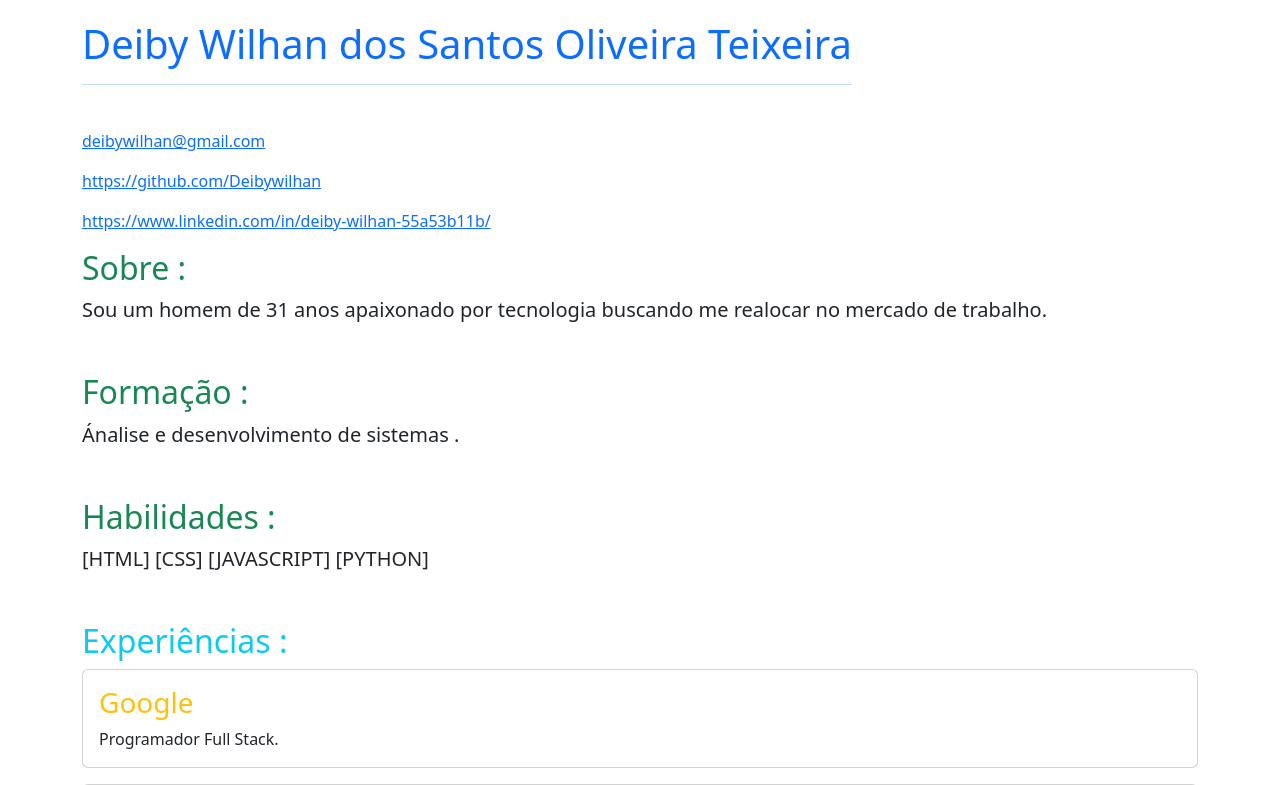
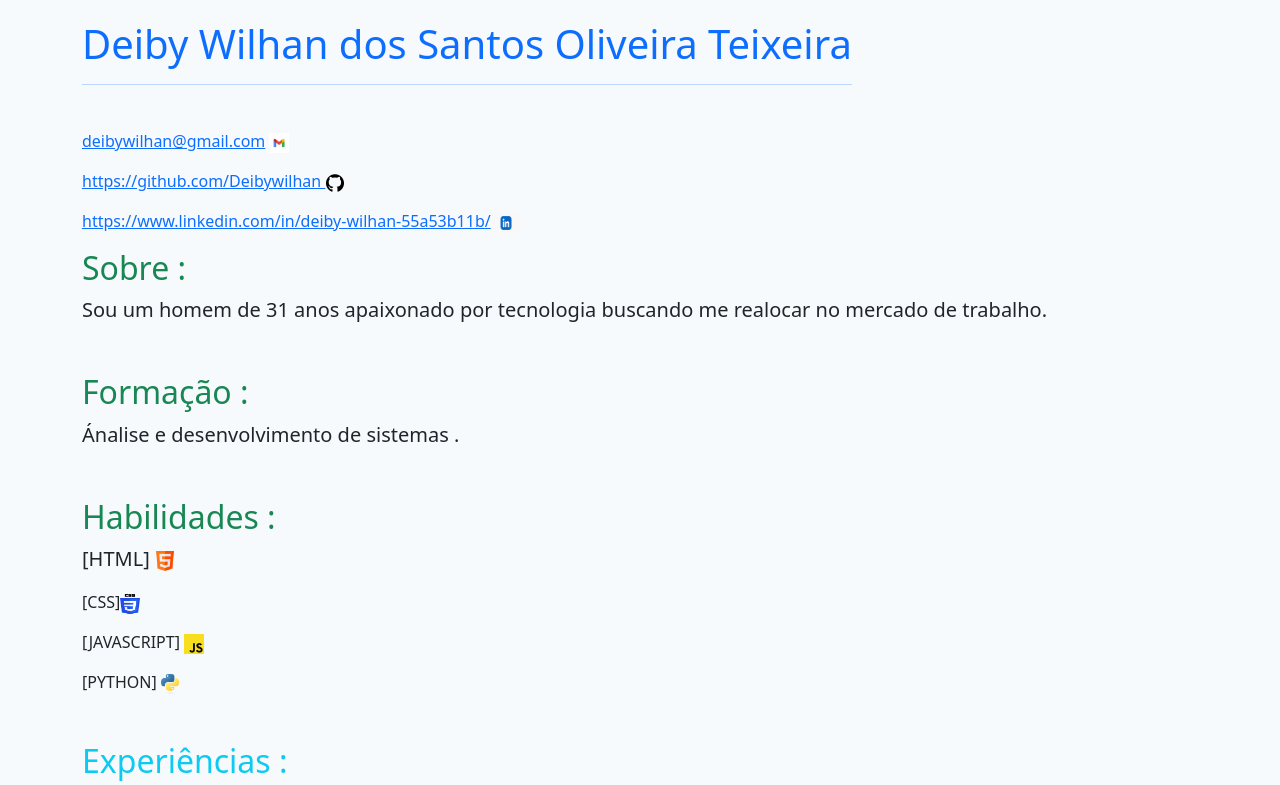
Before and after one commit to Deibywilhan/Python-UC02, a plain HTML site: page Aula1/código/atividade1.html in a window 1280 px wide. Shown: the top 785 px of the page. Drawn offline with nearby package versions, Linux system fonts and the light colour scheme.

Commit message:
Atualização

```diff
--- a/Aula1/código/atividade1.html
+++ b/Aula1/código/atividade1.html
@@ -16,9 +16,11 @@
     <style>
         body {
             padding: 20px;
+            background-color: rgb(247, 250, 253);
         }
         header {
             margin-bottom: 20px;
+            color: black;
         }
         footer {
             margin-top: 40px;
@@ -45,9 +47,9 @@
     </header>
 
    <div class="container" >
-        <p> <a href="deibywilhan@gmail.com">deibywilhan@gmail.com</a></p>
-       <p> <a href="https://github.com/Deibywilhan">https://github.com/Deibywilhan</a></p>
-       <p> <a href="https://www.linkedin.com/in/deiby-wilhan-55a53b11b/">https://www.linkedin.com/in/deiby-wilhan-55a53b11b/</a></p>
+        <p> <a href="deibywilhan@gmail.com">deibywilhan@gmail.com</a> <img src="img/gmail.jpg" alt=""width="20" height="20"></p>
+       <p> <a href="https://github.com/Deibywilhan">https://github.com/Deibywilhan </a><img src="img/github.png" alt=""width="20" height="20"></p>
+       <p> <a href="https://www.linkedin.com/in/deiby-wilhan-55a53b11b/">https://www.linkedin.com/in/deiby-wilhan-55a53b11b/</a><img src="img/link.png" alt=""width="30" height="20"></p>
     </div>
 
 
@@ -68,7 +70,11 @@
 
         <section id="section2" class="mb-5">
             <h2 class="text-success"></i>Habilidades : </h2>
-            <p class="lead">[HTML] [CSS] [JAVASCRIPT] [PYTHON] </p>
+            <p class="lead">[HTML] <img src="img/html.png" alt="" width="20" height="20"> </p>
+            <p>   [CSS]<img src="img/CSS3.png" alt=""width="20" height="20"> </p>
+              <p> [JAVASCRIPT] <img src="img/java.png" alt=""width="20" height="20"> </p>
+             <p>  [PYTHON] <img src="img/Python-logo-notext.svg.png" alt=""width="20" height="20"></p>
+
         </section>
 
         <section id="section3" class="mb-5">
```
Also changed, not shown: Aula1/código/img/CSS3.png (added), Aula1/código/img/Python-logo-notext.svg.png (added), Aula1/código/img/github.png (added), Aula1/código/img/gmail.jpg (added), Aula1/código/img/html.png (added), Aula1/código/img/java.png (added), Aula1/código/img/link.png (added).
